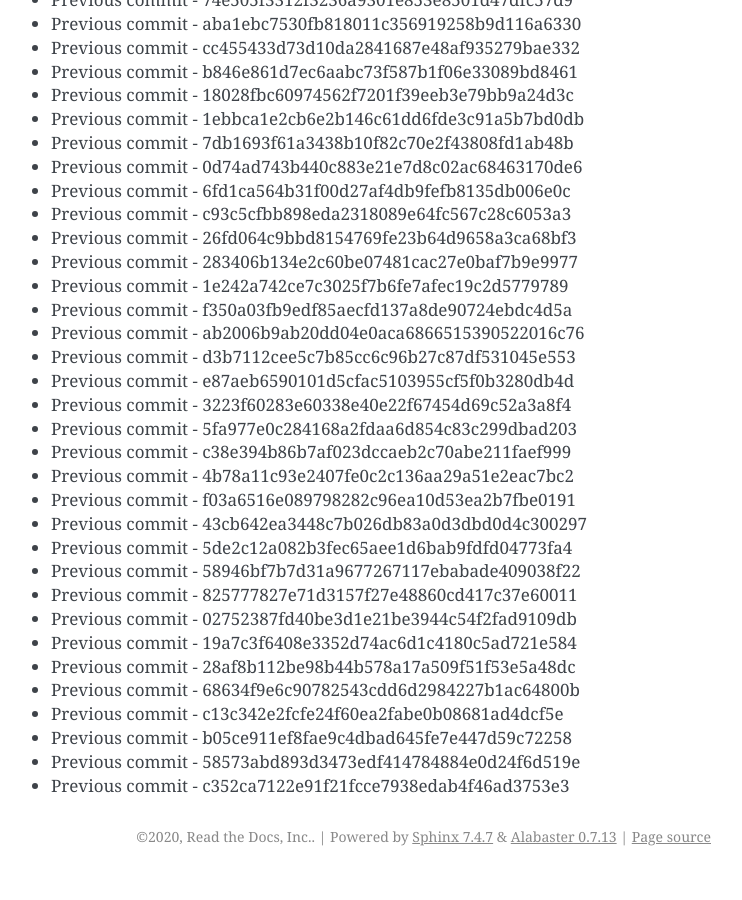
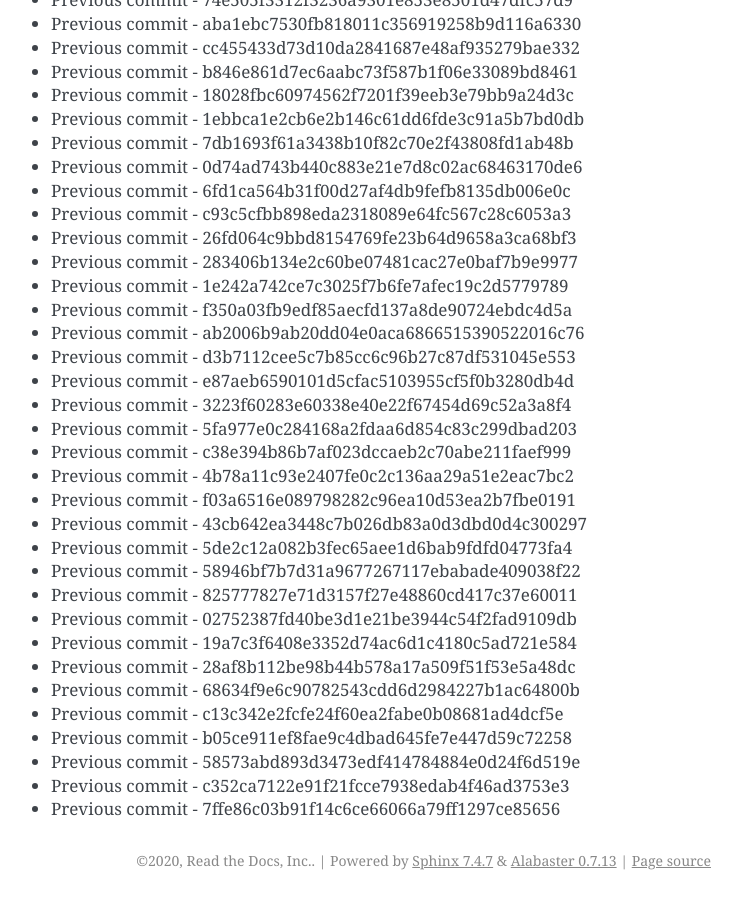
Before and after one commit to readthedocs/rtd-git-stresstest, a Sphinx documentation site: the page built from docs/updates.rst, in a window 1280 px wide and 900 px high, scrolled down 48725 px. Shown: the whole window, without its empty margins (399-1141 px from the left). Built offline with Sphinx 7.4.7, drawn with Linux system fonts in a browser that asks for light colours; before the commit the page ends 49601 px from its top, so only the background shows below that.

Commit message:
Generating commit from previous: 7ffe86c03b91f14c6ce66066a79ff1297ce85656

```diff
--- a/docs/updates.rst
+++ b/docs/updates.rst
@@ -2079,3 +2079,4 @@ It can be tested for any performance characteristics.
 * Previous commit - b05ce911ef8fae9c4dbad645fe7e447d59c72258
 * Previous commit - 58573abd893d3473edf414784884e0d24f6d519e
 * Previous commit - c352ca7122e91f21fcce7938edab4f46ad3753e3
+* Previous commit - 7ffe86c03b91f14c6ce66066a79ff1297ce85656
```
